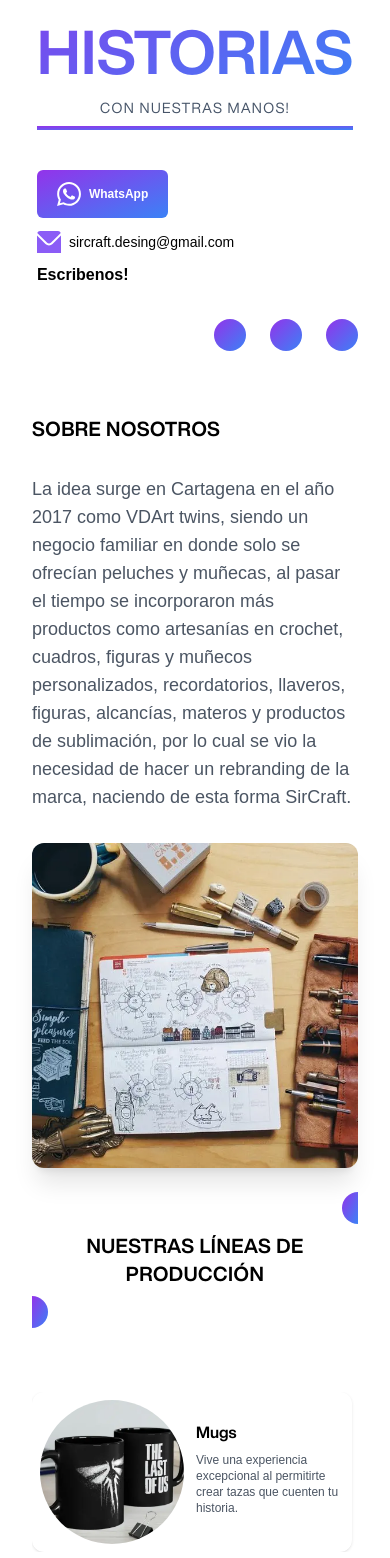
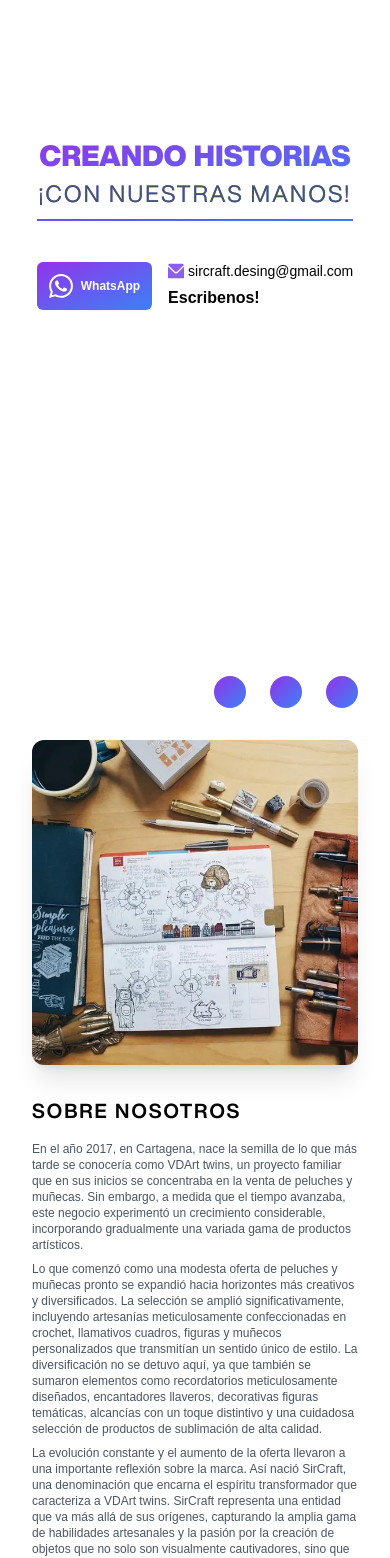
Before and after one commit to Breims/sircraft, a Next.js app: page / in a window 390 px wide. Shown: the part 200-1758 px from the top of the page. Built offline with nearby package versions, Linux system fonts and the light colour scheme; what tailwindcss-animated would draw is missing.

Commit message:
[UPDATE] Detailn

```diff
--- a/src/app/page.jsx
+++ b/src/app/page.jsx
@@ -5,17 +5,22 @@ import Productslines from "@/components/ProductsLines";
 import NavbarLanding from "@/components/shared/NavbarLanding";
 import Decoration from "@/components/ui/Decoration";
 
+export const metadata = {
+  title: "SirCraft Landing",
+  description: "Información detallada SirCraft",
+}
+
 export default function Home() {
   return (
     <>
       <NavbarLanding />
       <HomePage />
-      <section className="flex justify-end">
+      <section className="flex justify-end xl:hidden">
         <Decoration />
       </section>
       <AboutUs />
       <Productslines />
-      <section className="flex justify-start xl:hidden">
+      <section className="flex justify-start md:hidden">
         <Decoration />
       </section>
       <ContactUs />
--- a/src/components/AboutUs.jsx
+++ b/src/components/AboutUs.jsx
@@ -1,5 +1,4 @@
 import Image from "next/image";
-import Decoration from "./ui/Decoration";
 import aboutus from "@public/assets/images/cover-about.webp";
 
 const AboutUs = () => {
@@ -7,29 +6,50 @@ const AboutUs = () => {
     <>
       <section
         id="aboutus"
-        className="grid lg:grid-cols-2 xl:place-content-center xl:mb-20 px-8 xl:px-12 gap-8"
+        className="grid lg:flex lg:justify-center lg:items-center px-8 xl:px-12 lg:gap-16 xl:h-screen"
       >
-        <div className="order-2">
+        <div className="lg:w-1/2 2xl:w-2/5 mb-4 lg:mb-0">
           <Image
-            className="rounded-xl shadow-xl w-full h-full object-cover"
+            className="rounded-xl shadow-xl w-screen h-full object-cover"
             src={aboutus}
             alt="aboutus"
           />
         </div>
 
-        <div className="grid place-items-start place-content-center order-1 lg:order-2">
-          <p className="font-HelveticaBold text-xl md:text-3xl xl:text-5xl tracking-wide py-8">
+        <div className="lg:w-1/2 2xl:w-3/5">
+          <h1 className="font-HelveticaBold text-xl md:text-3xl lg:text-[2rem] xl:text-[2.96rem] tracking-widest py-4 xl:py-8">
             SOBRE NOSOTROS
+          </h1>
+
+          <p className="text-gray-600 font-Titillium text-xs md:text-lg lg:text-xs xl:text-base 2xl:text-lg mb-2">
+            En el año 2017, en Cartagena, nace la semilla de lo que más tarde se
+            conocería como VDArt twins, un proyecto familiar que en sus inicios
+            se concentraba en la venta de peluches y muñecas. Sin embargo, a
+            medida que el tiempo avanzaba, este negocio experimentó un
+            crecimiento considerable, incorporando gradualmente una variada gama
+            de productos artísticos.
           </p>
-
-          <p className="text-gray-600 font-Titillium text-lg lg:text-xl">
-            La idea surge en Cartagena en el año 2017 como VDArt twins, siendo
-            un negocio familiar en donde solo se ofrecían peluches y muñecas, al
-            pasar el tiempo se incorporaron más productos como artesanías en
-            crochet, cuadros, figuras y muñecos personalizados, recordatorios,
-            llaveros, figuras, alcancías, materos y productos de sublimación,
-            por lo cual se vio la necesidad de hacer un rebranding de la marca,
-            naciendo de esta forma SirCraft.
+          <p className="text-gray-600 font-Titillium text-xs md:text-lg lg:text-xs xl:text-base 2xl:text-lg mb-2">
+            Lo que comenzó como una modesta oferta de peluches y muñecas pronto
+            se expandió hacia horizontes más creativos y diversificados. La
+            selección se amplió significativamente, incluyendo artesanías
+            meticulosamente confeccionadas en crochet, llamativos cuadros,
+            figuras y muñecos personalizados que transmitían un sentido único de
+            estilo. La diversificación no se detuvo aquí, ya que también se
+            sumaron elementos como recordatorios meticulosamente diseñados,
+            encantadores llaveros, decorativas figuras temáticas, alcancías con
+            un toque distintivo y una cuidadosa selección de productos de
+            sublimación de alta calidad.
+          </p>
+          <p className="text-gray-600 font-Titillium text-xs md:text-lg lg:text-xs xl:text-base 2xl:text-lg">
+            La evolución constante y el aumento de la oferta llevaron a una
+            importante reflexión sobre la marca. Así nació SirCraft, una
+            denominación que encarna el espíritu transformador que caracteriza a
+            VDArt twins. SirCraft representa una entidad que va más allá de sus
+            orígenes, capturando la amplia gama de habilidades artesanales y la
+            pasión por la creación de objetos que no solo son visualmente
+            cautivadores, sino que también despiertan emociones en quienes los
+            reciben
           </p>
         </div>
       </section>
--- a/src/components/HomePage.jsx
+++ b/src/components/HomePage.jsx
@@ -1,6 +1,5 @@
 "use client";
 
-import { useState } from "react";
 import Image from "next/image";
 import matero from "/public/assets/images/cover-materos.webp";
 import whatsapp from "/public/assets/logos/whatsapp.svg";
@@ -10,14 +9,13 @@ const animation =
   "animate-fade-right animate-once animate-duration-500 animate-delay-300 animate-ease-linear animate-normal animate-fill-backwards";
 
 const HomePage = () => {
-  const [openWhatsapp, setOpenWhatsapp] = useState("+573006045248");
+  const openWhatsapp = () => {
+    const url = `https://wa.me/+573006045248`;
+    window.open(url, "_blank");
+  };
 
-  function toggleWhatsapp() {
-    const url = `https://wa.me/${openWhatsapp}`;
-    window.open(url, "_blank");
-  }
   return (
-    <header id="home" className="xl:relative xl:h-screen xl:mt-0 mt-28">
+    <header id="home" className="xl:relative h-screen md:mt-0">
       <figure className="hidden xl:block w-full">
         <Image
           className="h-screen w-full object-cover"
@@ -26,29 +24,36 @@ const HomePage = () => {
         />
       </figure>
 
-      <section className="xl:absolute xl:top-0 xl:w-[55%] h-full px-8 xl:px-12 xl:rounded-ee-full bg-white">
+      <section className="xl:absolute xl:top-0 xl:w-[50%] 2xl:w-[45%] h-full px-8 xl:px-12 xl:rounded-ee-full bg-white">
         <div
-          className={`h-full w-full lg:w-[32rem] grid place-content-center ${animation}`}
+          className={`h-full w-full xl:w-[32rem] grid place-content-center ${animation}`}
         >
-          <div className="text-center lg:text-justify font-HelveticaBold tracking-wide text-transparent bg-clip-text bg-gradient-to-br from-purple-600 to-blue-500 uppercase grid place-content-center">
-            <p className="text-[3.9rem] md:text-[7.1rem] xl:text-[6.3rem]">Creando</p>
-            <span className="text-[3.8rem] md:text-[6.75rem] xl:text-[6rem]">Historias</span>
+          <div className="text-center text-transparent bg-clip-text bg-gradient-to-br from-purple-600 to-blue-500 grid place-content-center">
+            <p className="text-[1.8rem] md:text-[4rem] lg:text-[5.5rem] xl:text-[2.96rem] font-HelveticaBlack">
+              CREANDO HISTORIAS
+            </p>
+            <p className="text-[1.45rem] md:text-[3.2rem] lg:text-[4.45rem] xl:text-[2.37rem] tracking-widest font-HelveticaRegular text-slate-600">
+              ¡CON NUESTRAS MANOS!
+            </p>
           </div>
-          <p className="m-auto text-[0.9rem] md:text-3xl xl:text-[2.3rem] tracking-widest font-HelveticaRegular text-slate-600 uppercase">
-             con nuestras manos!
-          </p>
-          <div className="mt-2 w h-1 bg-gradient-to-br from-purple-600 to-blue-500"></div>
-          <div className="grid md:grid-flow-col place-items-start md:place-items-center place-content-start md:gap-10 mt-10">
+
+          <div className="mt-2 w h-0.5 bg-gradient-to-br from-purple-600 to-blue-500"></div>
+
+          <div className="flex items-center justify-center md:justify-start gap-4 md:gap-10 mt-10">
             <button
-              className="flex items-center text-white bg-gradient-to-br from-purple-600 to-blue-500 hover:bg-gradient-to-bl font-Titillium font-semibold rounded-md text-xs md:text-sm px-5 py-3 text-center mb-3 md:mb-0"
-              onClick={toggleWhatsapp}
+              className="flex items-center text-white bg-gradient-to-br from-purple-600 to-blue-500 hover:bg-gradient-to-bl font-Titillium font-semibold rounded-md text-xs md:text-sm px-3 md:px-5 py-3 text-center"
+              onClick={openWhatsapp}
             >
               <Image className="w-6 mr-2" src={whatsapp} alt="whatsapp" />
               WhatsApp
             </button>
             <div>
-              <span className="flex gap-2 items-center font-Titillium text-sm md:text-base text-black mb-2 md:mb-1">
-                <Image className="w-6 md:text-base" src={correo} alt="gmail" />
+              <span className="flex gap-1 items-center font-Titillium text-sm md:text-base text-black mb-1">
+                <Image
+                  className="w-4 md:w-5 md:text-base"
+                  src={correo}
+                  alt="gmail"
+                />
                 sircraft.desing@gmail.com
               </span>
               <span className="font-Titillium font-bold text-black">
--- a/src/components/ProductsLines.jsx
+++ b/src/components/ProductsLines.jsx
@@ -15,7 +15,7 @@ const Productslines = () => {
           <div className="w-4 h-8 md:w-7 md:h-14 xl:w-14 xl:h-28 absolute top-6 right-0 md:top-4 rounded-l-full bg-gradient-to-br from-purple-600 to-blue-500 hover:bg-gradient-to-bl"></div>
         </div>
       </section>
-      <section className="px-8 xl:px-12 mt-10 xl:mb-20">
+      <section className="px-8 xl:px-12 mt-10 md:mb-20">
         <ProductsCards />
       </section>
     </>
--- a/src/components/lines/LinesCards.jsx
+++ b/src/components/lines/LinesCards.jsx
@@ -34,9 +34,9 @@ const LinesCards = () => {
             </div>
           </Link>
         ))}
-        <div className="hidden lg:block w-28 h-28 m-auto rounded-full bg-gradient-to-br from-purple-600 to-blue-500 hover:bg-gradient-to-bl"></div>
-        <div className="hidden lg:block w-28 h-28 m-auto rounded-full bg-gradient-to-br from-purple-600 to-blue-500 hover:bg-gradient-to-bl"></div>
-        <div className="hidden lg:block w-28 h-28 m-auto rounded-full bg-gradient-to-br from-purple-600 to-blue-500 hover:bg-gradient-to-bl"></div>
+        <div className="hidden xl:block w-28 h-28 m-auto rounded-full bg-gradient-to-br from-purple-600 to-blue-500 hover:bg-gradient-to-bl"></div>
+        <div className="hidden xl:block w-28 h-28 m-auto rounded-full bg-gradient-to-br from-purple-600 to-blue-500 hover:bg-gradient-to-bl"></div>
+        <div className="hidden xl:block w-28 h-28 m-auto rounded-full bg-gradient-to-br from-purple-600 to-blue-500 hover:bg-gradient-to-bl"></div>
       </div>
     </>
   );
```
Also changed, not shown: src/app/line/[route]/page.jsx (+7 -2 lines), src/components/ContactUs.jsx (+8 -5 lines), src/components/shared/NavbarLanding.jsx (+6 -6 lines).
